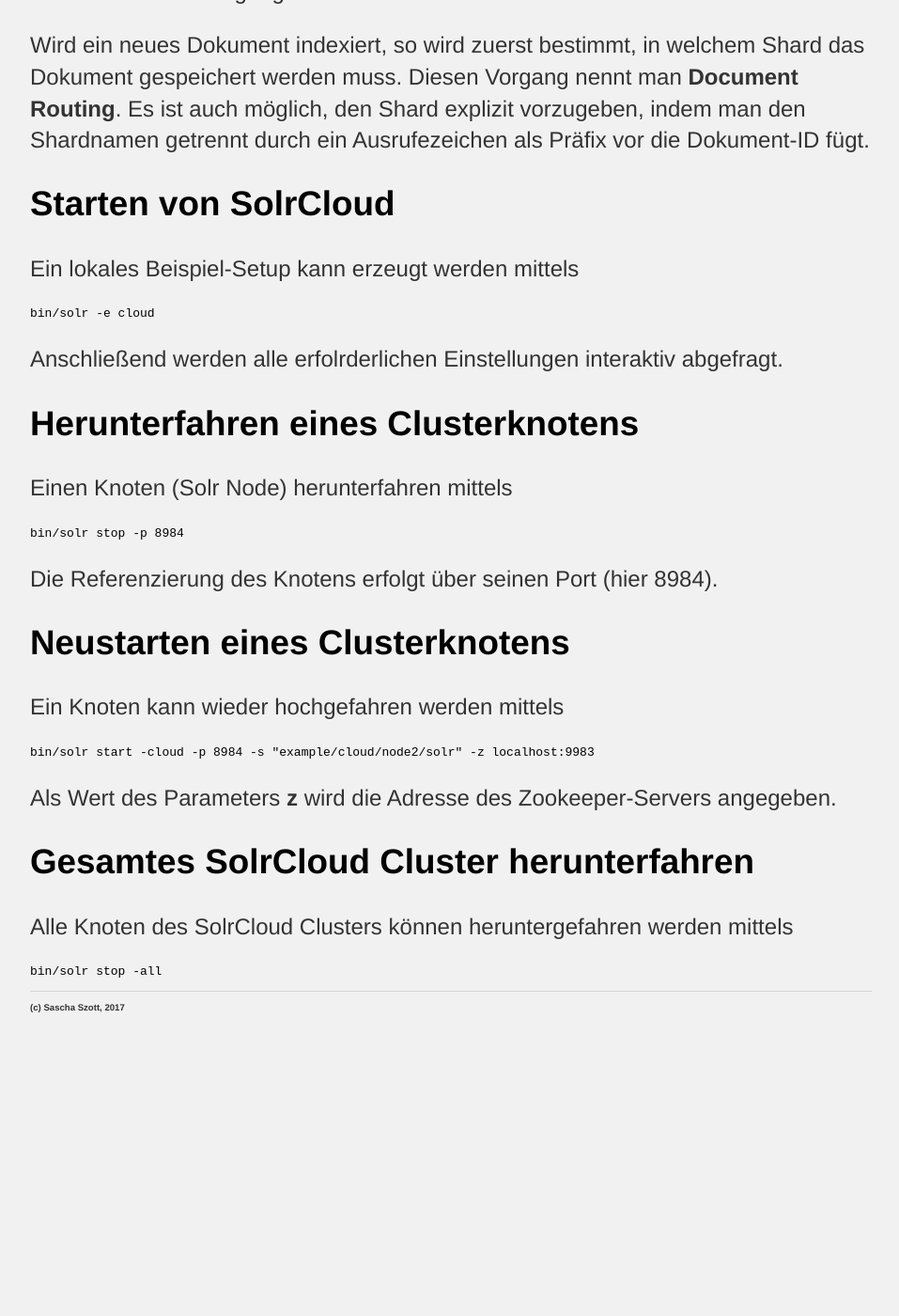
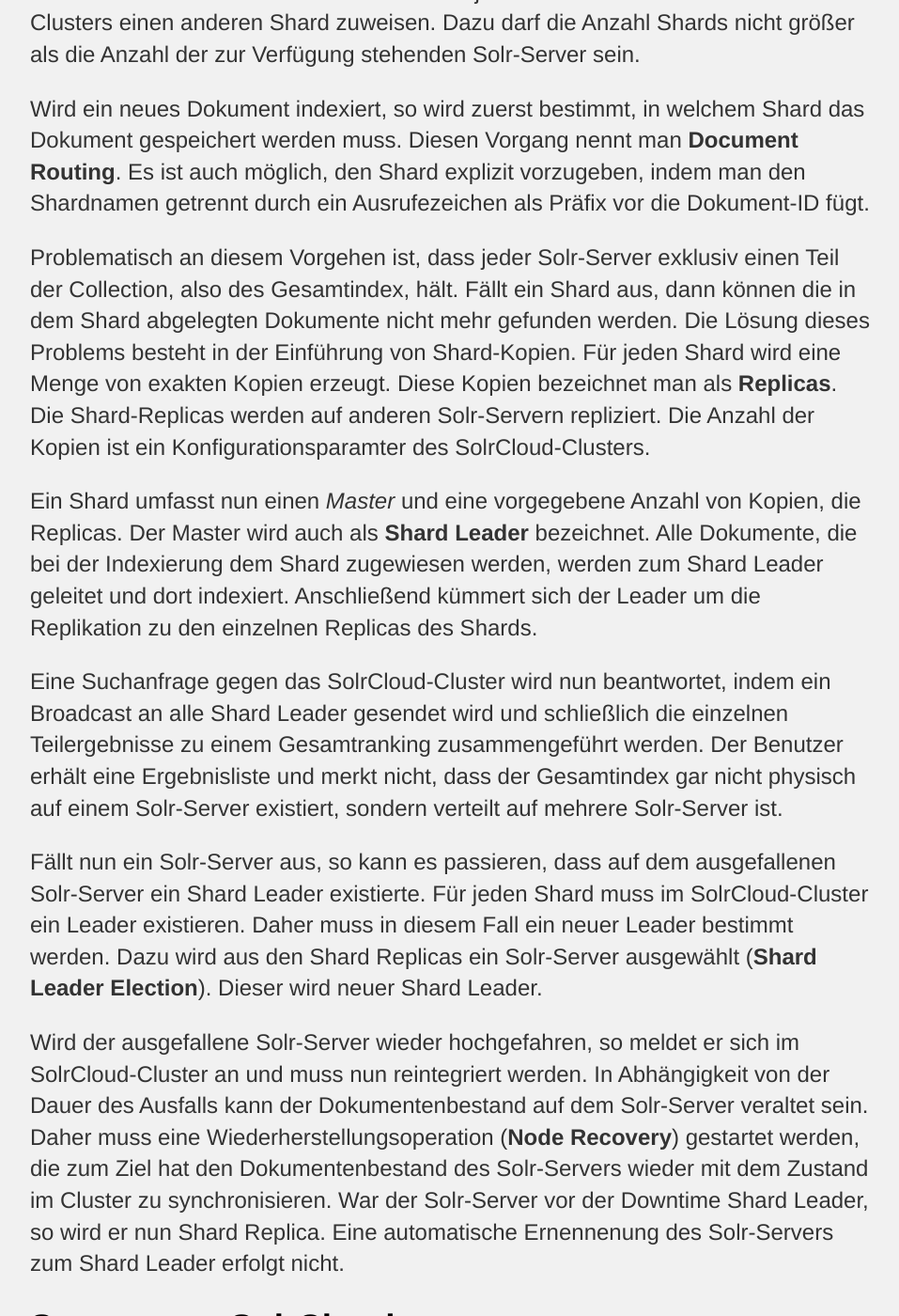
Before and after one commit to saschaszott/saschaszott.github.io, a Jekyll site: the page built from _posts/2017-06-18-solrclound.md, in a window 1280 px wide and 1400 px high, scrolled down 1190 px. Shown: the whole window at 94% size, without its empty margins (160-1117 px from the left). Built offline with Jekyll 4.4.1, drawn with Linux system fonts in a browser that asks for light colours; before the commit the page ends 2328 px from its top, so only the background shows below that; some of the changed text lies outside the part shown.

Commit message:
Update 2017-06-18-solrclound.md

```diff
--- a/_posts/2017-06-18-solrclound.md
+++ b/_posts/2017-06-18-solrclound.md
@@ -15,9 +15,19 @@
 
 Ein Suchindex ist ein gewöhnlicher Lucene-Index, der im Dateisystem als eine Menge von Dateien gespeichert ist.
 
-Ein Suchindex kann in mehrere Teile geschnitten werden. Dieses Konzept nennt man **Sharding**. Die einzelnen Teile sind wiederum eigenständige Lucene-Indizes und werden **Shards** genannt. Man kann jedem Solr-Server des SolrCloud-Clusters einen anderen Shard zuweisen. Dazu darf die Anzahl Shards nicht größer als die Anzahl der zur Verfügung stehenden Solr-Server sein.
+Ein Suchindex kann in mehrere Teile geschnitten werden. Dieses Konzept nennt man **Sharding**. Die einzelnen Teile sind wiederum eigenständige Lucene-Indizes und werden **Shards** genannt. Die Menge aller Shards wird als **Collection** bezeichnet. Eine Collection ist folglich ein logischer Lucene-Index, der die Dokumente aller Shards umfasst. Man kann jedem Solr-Server des SolrCloud-Clusters einen anderen Shard zuweisen. Dazu darf die Anzahl Shards nicht größer als die Anzahl der zur Verfügung stehenden Solr-Server sein.
 
 Wird ein neues Dokument indexiert, so wird zuerst bestimmt, in welchem Shard das Dokument gespeichert werden muss. Diesen Vorgang nennt man **Document Routing**. Es ist auch möglich, den Shard explizit vorzugeben, indem man den Shardnamen getrennt durch ein Ausrufezeichen als Präfix vor die Dokument-ID fügt.
+
+Problematisch an diesem Vorgehen ist, dass jeder Solr-Server exklusiv einen Teil der Collection, also des Gesamtindex, hält. Fällt ein Shard aus, dann können die in dem Shard abgelegten Dokumente nicht mehr gefunden werden. Die Lösung dieses Problems besteht in der Einführung von Shard-Kopien. Für jeden Shard wird eine Menge von exakten Kopien erzeugt. Diese Kopien bezeichnet man als **Replicas**. Die Shard-Replicas werden auf anderen Solr-Servern repliziert. Die Anzahl der Kopien ist ein Konfigurationsparamter des SolrCloud-Clusters.
+
+Ein Shard umfasst nun einen *Master* und eine vorgegebene Anzahl von Kopien, die Replicas. Der Master wird auch als **Shard Leader** bezeichnet. Alle Dokumente, die bei der Indexierung dem Shard zugewiesen werden, werden zum Shard Leader geleitet und dort indexiert. Anschließend kümmert sich der Leader um die Replikation zu den einzelnen Replicas des Shards.
+
+Eine Suchanfrage gegen das SolrCloud-Cluster wird nun beantwortet, indem ein Broadcast an alle Shard Leader gesendet wird und schließlich die einzelnen Teilergebnisse zu einem Gesamtranking zusammengeführt werden. Der Benutzer erhält eine Ergebnisliste und merkt nicht, dass der Gesamtindex gar nicht physisch auf einem Solr-Server existiert, sondern verteilt auf mehrere Solr-Server ist.
+
+Fällt nun ein Solr-Server aus, so kann es passieren, dass auf dem ausgefallenen Solr-Server ein Shard Leader existierte. Für jeden Shard muss im SolrCloud-Cluster ein Leader existieren. Daher muss in diesem Fall ein neuer Leader bestimmt werden. Dazu wird aus den Shard Replicas ein Solr-Server ausgewählt (**Shard Leader Election**). Dieser wird neuer Shard Leader.
+
+Wird der ausgefallene Solr-Server wieder hochgefahren, so meldet er sich im SolrCloud-Cluster an und muss nun reintegriert werden. In Abhängigkeit von der Dauer des Ausfalls kann der Dokumentenbestand auf dem Solr-Server veraltet sein. Daher muss eine Wiederherstellungsoperation (**Node Recovery**) gestartet werden, die zum Ziel hat den Dokumentenbestand des Solr-Servers wieder mit dem Zustand im Cluster zu synchronisieren. War der Solr-Server vor der Downtime Shard Leader, so wird er nun Shard Replica. Eine automatische Ernennenung des Solr-Servers zum Shard Leader erfolgt nicht.
 
 ## Starten von SolrCloud
 
```
